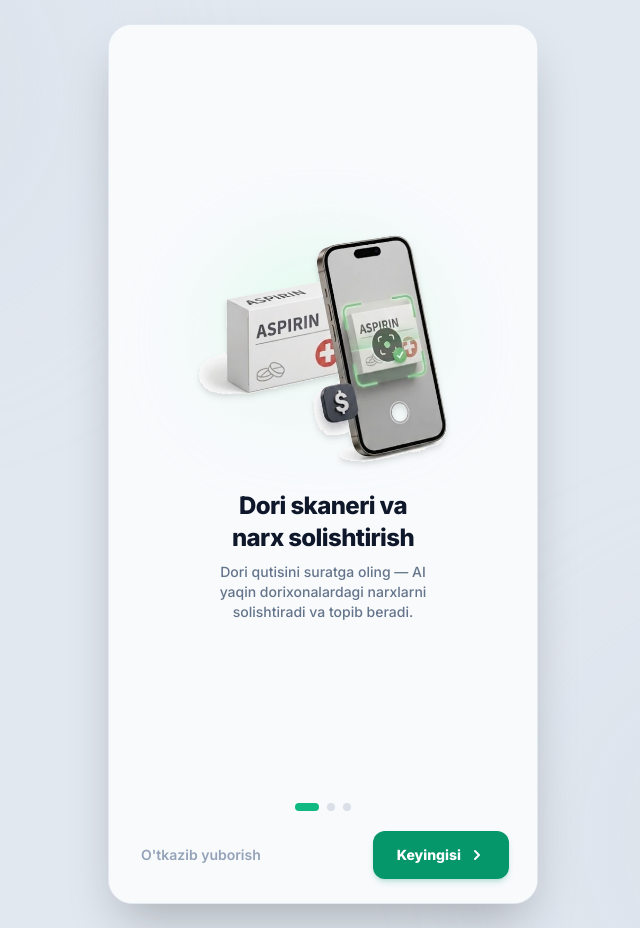
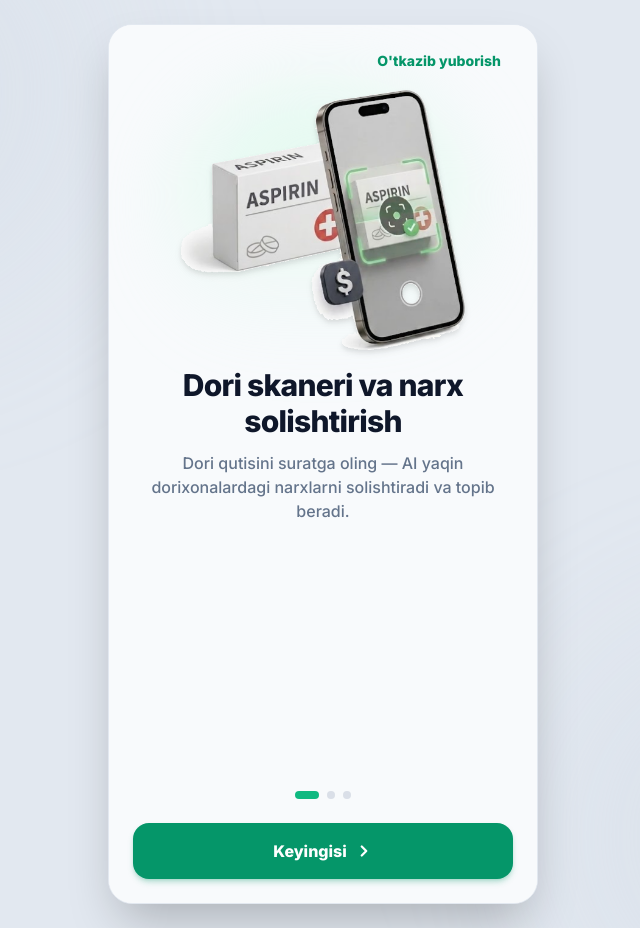
Before and after one commit to bexruz-web/PharmaAI, a React (Vite) app: page /onboarding in a window 1280 px wide. Shown: the whole page, without its empty margins (317-957 px from the left). Built offline with nearby package versions, Linux system fonts and the light colour scheme.

Commit message:
refactor(ui): update onboarding screen layout, top-right skip button, scaled illustration, typography, and full-width CTA

```diff
--- a/src/pages/Onboarding.tsx
+++ b/src/pages/Onboarding.tsx
@@ -13,15 +13,15 @@
   illustration: React.ReactNode
 }
 
-// Step 1 Illustration: Drug Scanner & Phone Mockup with soft floor shadow
+// Step 1 Illustration: Scaled UP Drug Scanner & Phone Mockup with soft floor shadow
 const DrugScannerMockupIllustration = () => (
-  <div className="w-full max-w-[240px] sm:max-w-[270px] h-[210px] sm:h-[235px] flex items-center justify-center relative mx-auto my-1 overflow-visible">
+  <div className="w-full max-w-[280px] sm:max-w-[320px] h-[240px] sm:h-[270px] flex items-center justify-center relative mx-auto overflow-visible">
     {/* Soft ambient background glow */}
-    <div className="absolute inset-0 bg-gradient-to-b from-emerald-100/60 to-transparent dark:from-emerald-950/20 dark:to-transparent rounded-full blur-2xl -z-10 transform scale-90" />
+    <div className="absolute inset-0 bg-gradient-to-b from-emerald-100/60 to-transparent dark:from-emerald-950/20 dark:to-transparent rounded-full blur-2xl -z-10 transform scale-95" />
     <motion.img
       src="/assets/onboarding-scanner.png"
       alt="Drug Scanner Mockup"
-      initial={{ scale: 0.92, y: 4 }}
+      initial={{ scale: 0.94, y: 4 }}
       animate={{ scale: 1, y: 0 }}
       transition={{ duration: 0.5, ease: 'easeOut' }}
       className="w-full h-full object-contain filter drop-shadow-md select-none pointer-events-none"
@@ -31,7 +31,7 @@
 
 // Step 2 Illustration: Prescription Scanner & Voice Assistant
 const ScannerPrescription3DIllustration = () => (
-  <svg width="210" height="210" viewBox="0 0 240 240" fill="none" className="drop-shadow-md mx-auto my-1">
+  <svg width="230" height="230" viewBox="0 0 240 240" fill="none" className="drop-shadow-md mx-auto">
     <defs>
       <linearGradient id="sheetGrad" x1="0" y1="0" x2="1" y2="1">
         <stop offset="0%" stopColor="#FFFFFF" />
@@ -79,7 +79,7 @@
 
 // Step 3 Illustration: Fast Home Delivery Box
 const FastDeliveryBox3DIllustration = () => (
-  <svg width="210" height="210" viewBox="0 0 240 240" fill="none" className="drop-shadow-md mx-auto my-1">
+  <svg width="230" height="230" viewBox="0 0 240 240" fill="none" className="drop-shadow-md mx-auto">
     <defs>
       <linearGradient id="boxFront" x1="0" y1="0" x2="1" y2="1">
         <stop offset="0%" stopColor="#334155" />
@@ -157,7 +157,6 @@
   const [current, setCurrent] = useState(0)
   const [direction, setDirection] = useState(1)
 
-  // Use i18n hook first with fallback to store translations
   const translate = (key: string) => tI18n(key) || (tStore as any)[key] || key
 
   const goTo = (index: number) => {
@@ -188,9 +187,24 @@
   }
 
   return (
-    <div className="h-full w-full flex flex-col bg-slate-50 dark:bg-[#121212] overflow-hidden relative justify-between py-6 px-6 transition-colors duration-200">
-      {/* Top Container Frame & Visual Image Area */}
-      <div className="relative z-10 flex-1 flex flex-col items-center justify-center pt-2">
+    <div className="h-full w-full flex flex-col bg-slate-50 dark:bg-[#121212] overflow-hidden relative justify-between pt-4 pb-6 px-6 transition-colors duration-200">
+      {/* 1. Top Header: Skip text button on the Top-Right Corner in brand green */}
+      <div className="relative z-20 flex items-center justify-end h-10 w-full max-w-sm sm:max-w-md mx-auto">
+        {current < SLIDES.length - 1 && (
+          <motion.button
+            initial={{ opacity: 0 }}
+            animate={{ opacity: 1 }}
+            whileTap={{ scale: 0.95 }}
+            onClick={handleSkip}
+            className="text-emerald-600 dark:text-emerald-400 hover:text-emerald-700 dark:hover:text-emerald-300 text-sm font-extrabold px-3 py-1.5 btn-touch transition-colors"
+          >
+            {translate('skip')}
+          </motion.button>
+        )}
+      </div>
+
+      {/* 2 & 3. Central Image Container & Text Layout */}
+      <div className="relative z-10 flex-1 flex flex-col items-center justify-start pt-1">
         <AnimatePresence custom={direction} mode="wait">
           <motion.div
             key={current}
@@ -200,19 +214,19 @@
             animate="center"
             exit="exit"
             transition={{ type: 'spring', damping: 25, stiffness: 220 }}
-            className="flex flex-col items-center text-center w-full max-w-sm mx-auto"
+            className="flex flex-col items-center text-center w-full max-w-sm sm:max-w-md mx-auto"
           >
-            {/* Top Image Container Frame */}
-            <div className="mb-5 flex items-center justify-center w-full overflow-visible">
+            {/* Image Container shifted higher up and scaled UP */}
+            <div className="mb-3 flex items-center justify-center w-full overflow-visible">
               {slide.illustration}
             </div>
 
-            {/* Text & Localization Block directly below image container with clean padding */}
-            <div className="px-4 flex flex-col items-center">
-              <h2 className="text-xl sm:text-2xl font-extrabold text-slate-900 dark:text-white mb-2 text-balance leading-snug tracking-tight">
+            {/* Typography Block: Prominent Title & Expanded Subtitle container */}
+            <div className="w-full max-w-sm sm:max-w-md px-2 flex flex-col items-center">
+              <h2 className="text-2xl sm:text-3xl font-extrabold text-slate-900 dark:text-white mb-3 text-center leading-tight tracking-tight">
                 {translate(slide.titleKey)}
               </h2>
-              <p className="text-xs sm:text-sm text-slate-500 dark:text-slate-400 font-medium leading-relaxed max-w-xs text-balance">
+              <p className="text-sm sm:text-base text-slate-500 dark:text-slate-400 font-medium leading-relaxed text-center w-full max-w-xs sm:max-w-sm">
                 {translate(slide.descKey)}
               </p>
             </div>
@@ -220,9 +234,9 @@
         </AnimatePresence>
       </div>
 
-      {/* Bottom UI Controls Container */}
-      <div className="relative z-10 w-full max-w-sm mx-auto flex flex-col gap-4 pt-3">
-        {/* Active Pagination Indicator: 3 dots, 1st active accent green */}
+      {/* 4. Bottom Layout & Controls */}
+      <div className="relative z-10 w-full max-w-sm sm:max-w-md mx-auto flex flex-col items-center gap-5 pt-2">
+        {/* Active Pagination Indicator: 3 dots, 1st dot active green */}
         <div className="flex items-center justify-center gap-2 mb-1">
           {SLIDES.map((_, i) => (
             <motion.button
@@ -238,35 +252,23 @@
           ))}
         </div>
 
-        {/* Bottom Navigation Actions Row */}
-        <div className="flex items-center justify-between w-full px-1">
-          {/* Skip Action: Muted text button on bottom-left */}
+        {/* Main Full-Width Stretched CTA Button ("Keyingisi") */}
         <motion.button
-            whileTap={{ scale: 0.95 }}
-            onClick={handleSkip}
-            className="text-slate-400 dark:text-slate-500 hover:text-slate-600 dark:hover:text-slate-300 text-sm font-semibold py-2 px-1 btn-touch transition-colors"
-          >
-            {translate('skip')}
-          </motion.button>
-
-          {/* Primary Action: Accent green button "Keyingisi" / Next on bottom-right */}
-          <motion.button
-            whileTap={{ scale: 0.97 }}
+          whileTap={{ scale: 0.98 }}
           onClick={handleNext}
           className="
-              px-6 h-12 rounded-xl font-extrabold text-sm text-white
+            w-full h-14 rounded-2xl font-extrabold text-base text-white
             bg-emerald-600 hover:bg-emerald-700 active:bg-emerald-800
             transition-all duration-150 flex items-center justify-center gap-2
-              shadow-md shadow-emerald-600/20 btn-touch
+            shadow-md shadow-emerald-600/25 btn-touch
           "
         >
           <span>{current === SLIDES.length - 1 ? translate('letsStart') : translate('next')}</span>
-            <svg width="16" height="16" viewBox="0 0 20 20" fill="none">
+          <svg width="18" height="18" viewBox="0 0 20 20" fill="none">
             <path d="M7.5 5L12.5 10L7.5 15" stroke="white" strokeWidth="2.5" strokeLinecap="round" strokeLinejoin="round"/>
           </svg>
         </motion.button>
       </div>
     </div>
-    </div>
   )
 }
```
Lines whose indentation alone changed are shown as unchanged.
